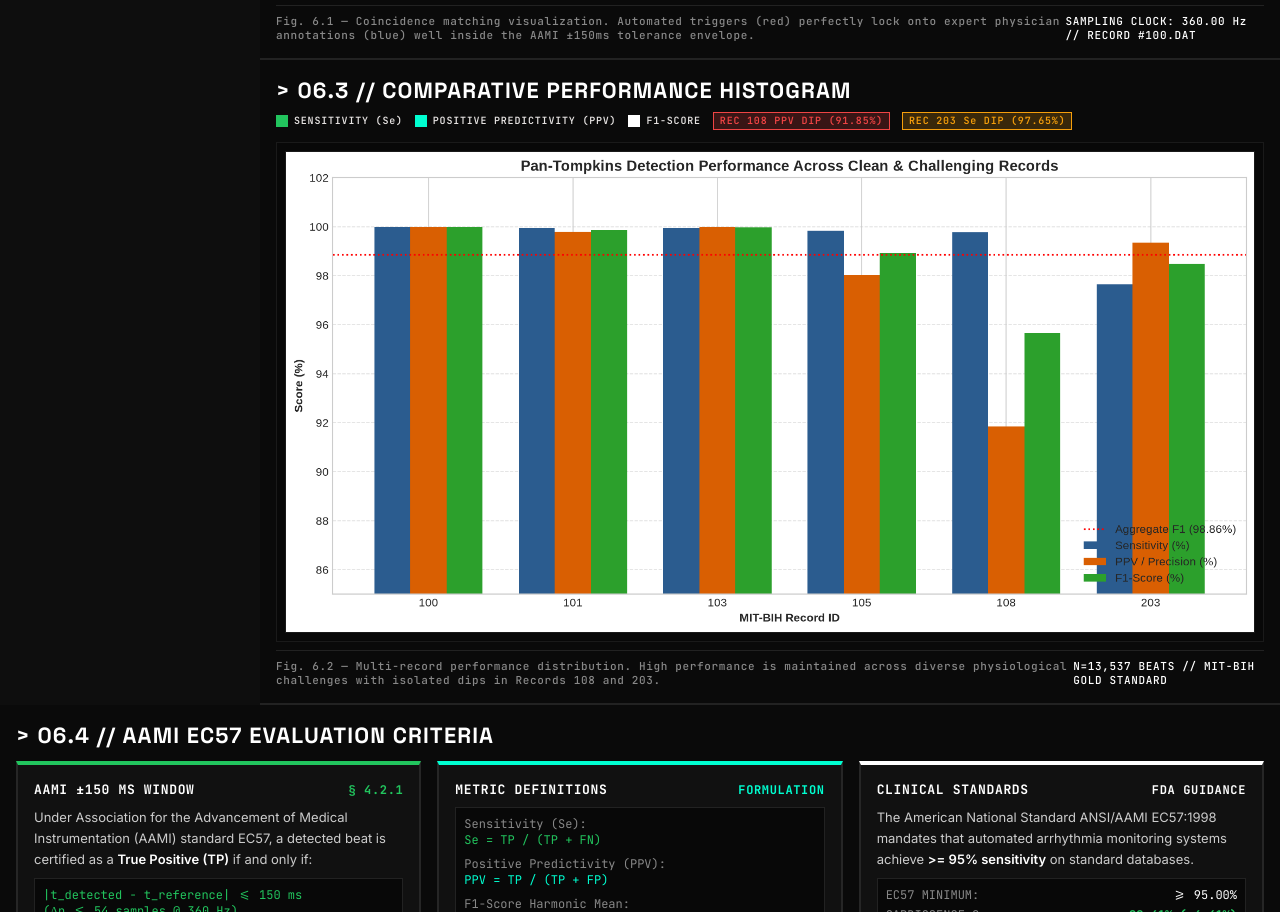
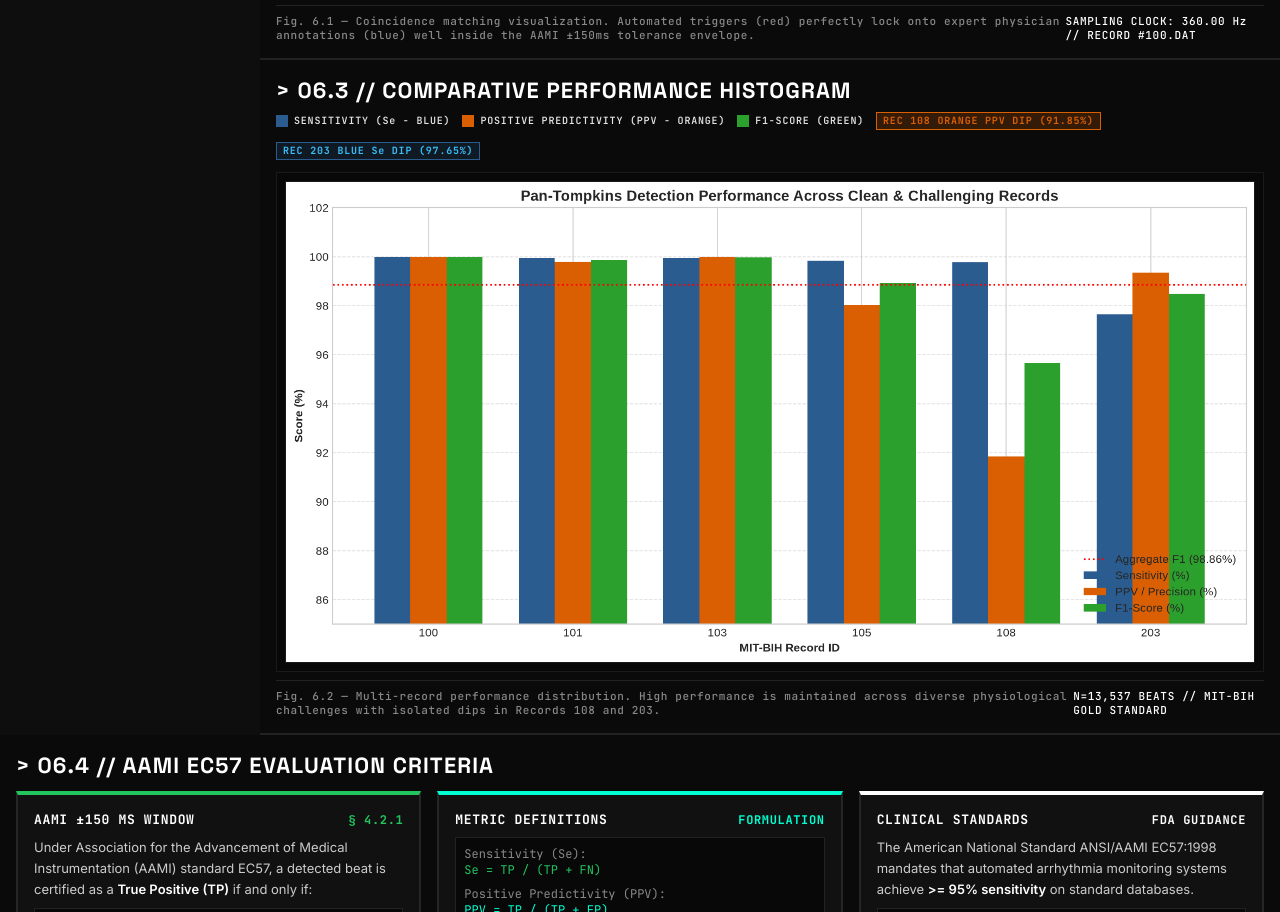
Before and after one commit to ankush-10010/DSP_project, a plain HTML site: page cardiosense-site/validation/index.html in a window 1280 px wide. Shown: the part 1448-2360 px from the top of the page. Drawn offline with nearby package versions, Linux system fonts and the light colour scheme.

Commit message:
fix(site): align validation benchmark chart color legend with Matplotlib figure (Blue=Se, Orange=PPV, Green=F1)

```diff
--- a/cardiosense-site/validation/index.html
+++ b/cardiosense-site/validation/index.html
@@ -261,19 +261,19 @@
       </h2>
 <div class="flex flex-wrap items-center gap-space-md font-label-sm text-label-sm">
 <div class="flex items-center gap-1.5">
-<span class="w-3 h-3 bg-[#22C55E]"></span>
-<span class="text-[#E5E2E1]">SENSITIVITY (Se)</span>
+<span class="w-3 h-3 bg-[#2B5C8F]"></span>
+<span class="text-[#E5E2E1]">SENSITIVITY (Se - BLUE)</span>
 </div>
 <div class="flex items-center gap-1.5">
-<span class="w-3 h-3 bg-[#00FFD1]"></span>
-<span class="text-[#E5E2E1]">POSITIVE PREDICTIVITY (PPV)</span>
+<span class="w-3 h-3 bg-[#D95F02]"></span>
+<span class="text-[#E5E2E1]">POSITIVE PREDICTIVITY (PPV - ORANGE)</span>
 </div>
 <div class="flex items-center gap-1.5">
-<span class="w-3 h-3 bg-white"></span>
-<span class="text-[#E5E2E1]">F1-SCORE</span>
+<span class="w-3 h-3 bg-[#2CA02C]"></span>
+<span class="text-[#E5E2E1]">F1-SCORE (GREEN)</span>
 </div>
-<span class="bg-[#EF4444]/20 text-[#EF4444] border border-[#EF4444] px-1.5 py-0.5">REC 108 PPV DIP (91.85%)</span>
-<span class="bg-[#F59E0B]/20 text-[#F59E0B] border border-[#F59E0B] px-1.5 py-0.5">REC 203 Se DIP (97.65%)</span>
+<span class="bg-[#D95F02]/20 text-[#D95F02] border border-[#D95F02] px-1.5 py-0.5 font-bold">REC 108 ORANGE PPV DIP (91.85%)</span>
+<span class="bg-[#2B5C8F]/20 text-[#38BDF8] border border-[#2B5C8F] px-1.5 py-0.5 font-bold">REC 203 BLUE Se DIP (97.65%)</span>
 </div>
 </div>
 <!-- Real Result Image: 06_validation_benchmark_chart.png -->
```
